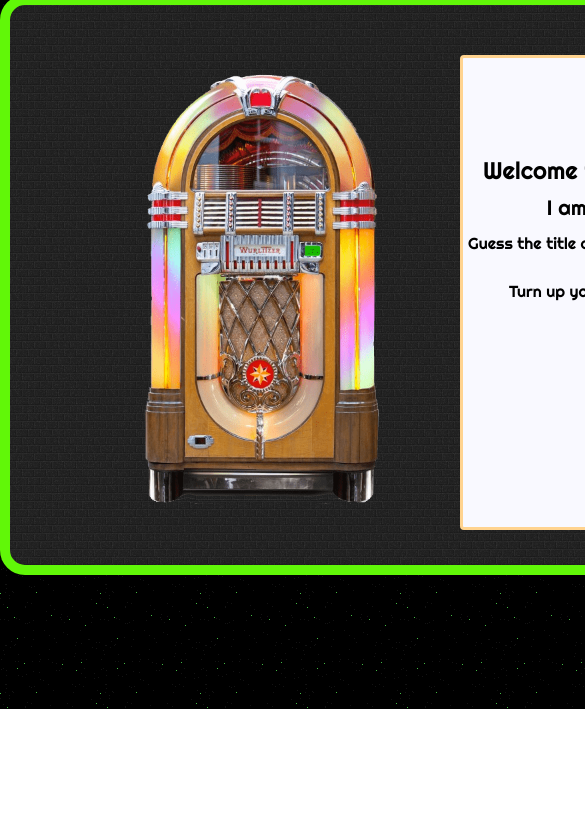
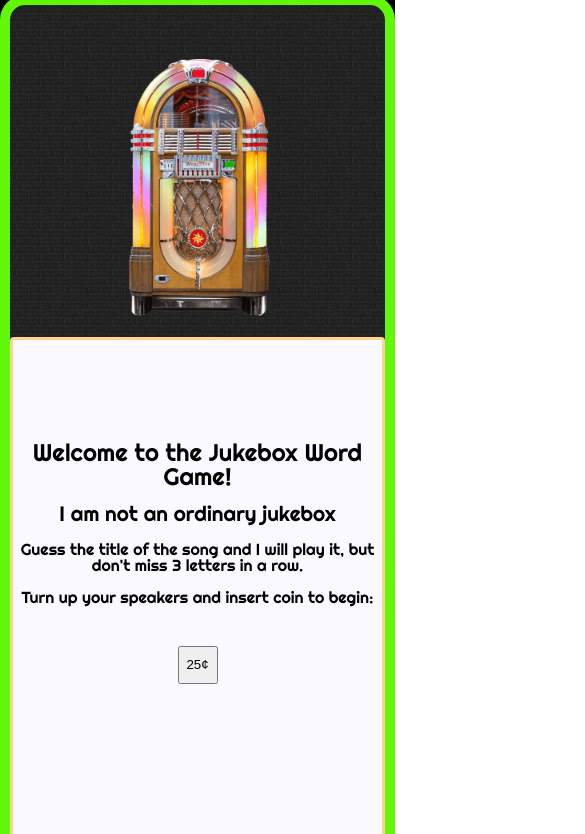
Before and after one commit to smiley-coyote/Word-Guess-Game, a plain HTML site: page index.html in a window 390 px wide. Shown: the part 135-969 px from the top of the page, 585 px wide, since content can reach past the window. Before the commit the page ends 844 px from the top, so only its background shows below. Drawn offline with Linux system fonts and the light colour scheme.

Commit message:
added mobile responsiveness

```diff
--- a/assets/css/style.css
+++ b/assets/css/style.css
@@ -51,7 +51,7 @@ header {
   }
 
 #jukebox-main {
-    width: 960px;
+    width: 100%;
     background: white;
     height: 580px;
     margin-top: 30px;
@@ -227,3 +227,43 @@ button {
     95% {color: blue}
     100%{color: #1FF30C}
 }
+
+@media screen and (max-width: 830px) {
+  .container{
+      width: 600px;
+  }
+  .body-game{
+      position: relative;
+      float: none;
+      margin: 0 auto;
+  }
+  #jukebox-main{
+      height: 900px;
+  }
+  #jukebox-main img{
+      height: 300px;
+      width: auto;
+      float: none;
+  }
+
+}
+
+@media screen and (max-width: 580px) {
+    .container{
+        width: 395px;
+    }
+    .body-game{
+        width:375px;
+        height: 520px;
+        margin-left: 0;
+    }
+    #jukebox-main{
+        height: 900px;
+    }
+    #jukebox-main img{
+        height: 300px;
+        width: auto;
+        float: none;
+    }
+
+  }
```
